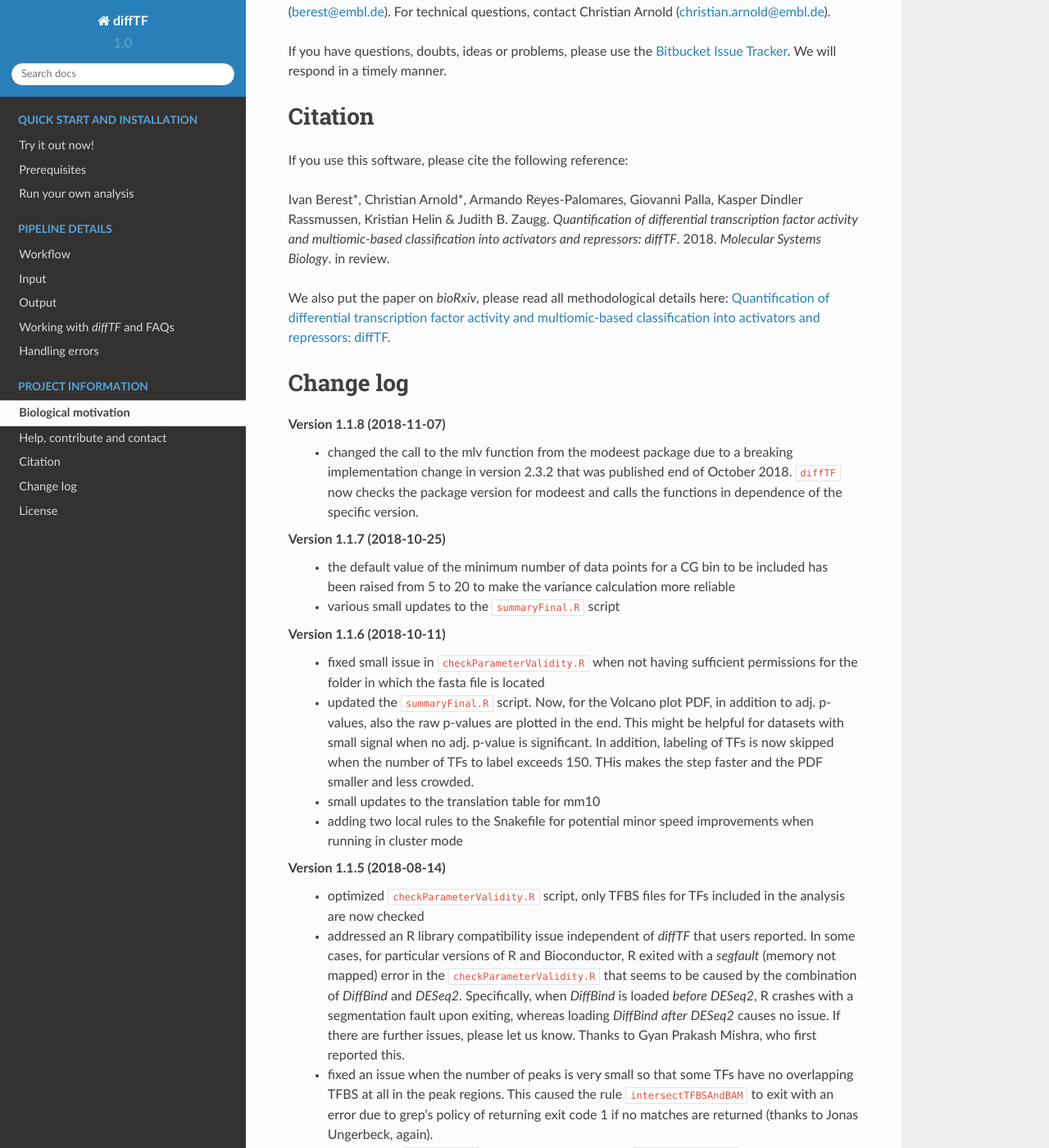
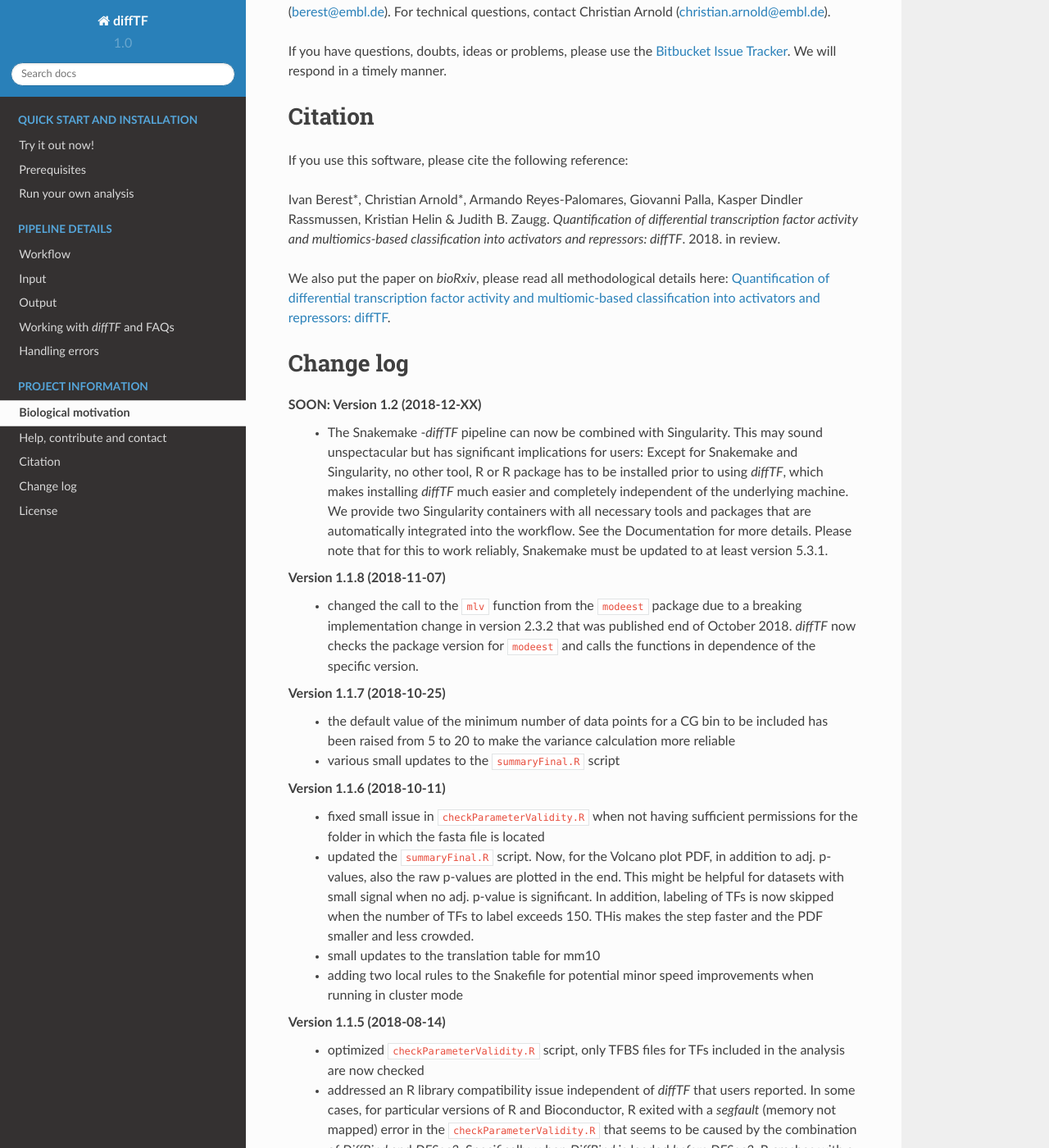
Before and after one commit to jfallmann/diffTF_Fork, a Sphinx documentation site: the page built from docs/projectInfo.rst, in a window 1280 px wide and 1400 px high, scrolled down 626 px. Shown: the whole window at 82% size. Built offline with Sphinx 7.4.7 and the Read the Docs theme 2.0.0, drawn with Linux system fonts in a browser that asks for light colours.

Commit message:
Doc updates

```diff
--- a/docs/projectInfo.rst
+++ b/docs/projectInfo.rst
@@ -22,17 +22,20 @@ Citation
 
 If you use this software, please cite the following reference:
 
-Ivan Berest*, Christian Arnold*, Armando Reyes-Palomares, Giovanni Palla, Kasper Dindler Rassmussen, Kristian Helin & Judith B. Zaugg. *Quantification of differential transcription factor activity and multiomic-based classification into activators and repressors: diffTF*. 2018. *Molecular Systems Biology*. in review.
+Ivan Berest*, Christian Arnold*, Armando Reyes-Palomares, Giovanni Palla, Kasper Dindler Rassmussen, Kristian Helin & Judith B. Zaugg. *Quantification of differential transcription factor activity and multiomics-based classification into activators and repressors: diffTF*. 2018. in review.
 
 We also put the paper on *bioRxiv*, please read all methodological details here:
-`Quantification of differential transcription factor activity and multiomic-based classification into activators and repressors: diffTF <https://www.biorxiv.org/content/early/2018/07/13/368498>`_.
+`Quantification of differential transcription factor activity and multiomic-based classification into activators and repressors: diffTF <https://www.biorxiv.org/content/early/2018/12/01/368498>`_.
 
 
 Change log
 ============================
 
+SOON: Version 1.2 (2018-12-XX)
+    - The Snakemake -*diffTF* pipeline can now be combined with Singularity. This may sound unspectacular but has significant implications for users: Except for Snakemake and Singularity, no other tool, R or R package has to be installed prior to using *diffTF*, which makes installing *diffTF* much easier and completely independent of the underlying machine. We provide two Singularity containers with all necessary tools and packages that are automatically integrated into the workflow. See the Documentation for more details. Please note that for this to work reliably, Snakemake must be updated to at least version 5.3.1.
+
 Version 1.1.8 (2018-11-07)
-    - changed the call to the mlv function from the modeest package due to a breaking implementation change in version 2.3.2 that was published end of October 2018. ``diffTF`` now checks the package version for modeest and calls the functions in dependence of the specific version.
+    - changed the call to the ``mlv`` function from the ``modeest`` package due to a breaking implementation change in version 2.3.2 that was published end of October 2018. *diffTF* now checks the package version for ``modeest`` and calls the functions in dependence of the specific version.
 
 Version 1.1.7 (2018-10-25)
     - the default value of the minimum number of data points for a CG bin to be included has been raised from 5 to 20 to make the variance calculation more reliable
```
